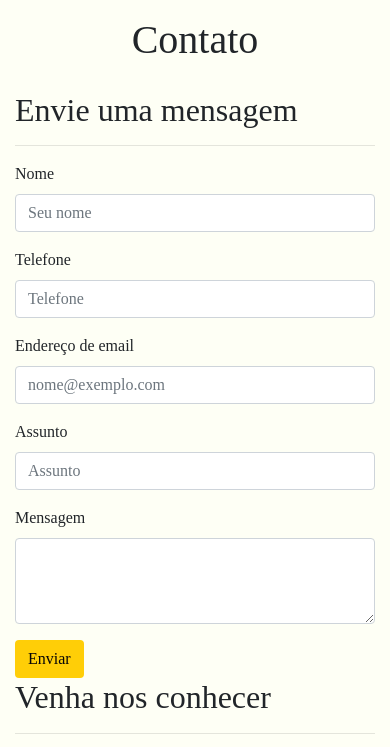
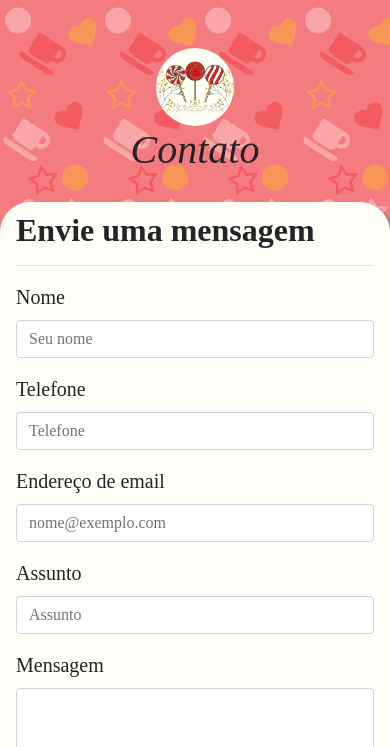
Before and after one commit to annafrancox/AnnaSun-traineeCode, a PHP site: page /contato.html in a window 390 px wide. Shown: the top 747 px of the page. Run offline with PHP 8.4, Linux system fonts and the light colour scheme; some libraries are stand-ins or nearby versions; some web fonts are replaced.

Commit message:
Pagina de Contatos para revisao

```diff
--- a/contato.html
+++ b/contato.html
@@ -14,30 +14,34 @@
 </head>
 
 <body class=" contatofront">
-  <h1>Contato</h1>
+  <div class="contatoImage pt-5">
+    <img src="img/logo trainee.png" alt="logo Anna Sun">
+  </div>
+
+  <h1><i>Contato</i></h1>
 
   <div class="container">
     <div class="row">
-      <div class="col-md borda-contato">
-        <h2>Envie uma mensagem</h2>
+      <div class="col-md borda-contato pt-2 pb-2">
+        <h2><b>Envie uma mensagem</b></h2>
         <hr>
-        <div class="form-group formularioContato">
+        <div class="form-group text-form">
           <label for="exampleFormControlInput1">Nome</label>
           <input type="name" class="form-control" id="exampleFormControlInput1" placeholder="Seu nome">
         </div>
-        <div class="form-group">
+        <div class="form-group text-form">
           <label for="exampleFormControlInput1">Telefone</label>
           <input type="name" class="form-control" id="exampleFormControlInput1" placeholder="Telefone">
         </div>
-        <div class="form-group">
+        <div class="form-group text-form">
           <label for="exampleFormControlInput1">Endereço de email</label>
           <input type="email" class="form-control" id="exampleFormControlInput1" placeholder="nome@exemplo.com">
         </div>
-        <div class="form-group">
+        <div class="form-group text-form">
           <label for="exampleFormControlInput1">Assunto</label>
           <input type="email" class="form-control" id="exampleFormControlInput1" placeholder="Assunto">
         </div>
-        <div class="form-group">
+        <div class="form-group text-form">
           <label for="exampleFormControlTextarea1">Mensagem</label>
           <textarea class="form-control" id="exampleFormControlTextarea1" rows="3"></textarea>
         </div>
@@ -45,26 +49,26 @@
 
         <button type="button" class="btn botaoContato">Enviar</button>
       </div>
-      <div class="col-md contact-info">
-        <h2>Venha nos conhecer</h2>
+      <div class="col-md contact-info pt-2 pb-2">
+        <h2><b>Venha nos conhecer</b></h2>
         <hr>
         <iframe class="mapaContato"
           src="https://www.google.com/maps/embed?pb=!1m18!1m12!1m3!1d3705.1247953818483!2d-43.37381018558926!3d-21.775430603951815!2m3!1f0!2f0!3f0!3m2!1i1024!2i768!4f13.1!3m3!1m2!1s0x989ba1c18d2a97%3A0xacf1ee467831259e!2sICE%20-%20UFJF!5e0!3m2!1spt-BR!2sbr!4v1620684445579!5m2!1spt-BR!2sbr"
           width="450" height="350" style="border:0;" allowfullscreen="" loading="lazy"></iframe>
         <div class="container">
-          <div class="row">
+          <div class="row mapText">
             <div class="col">
-              <h6>Campus Universitário, Rua José Lourenço Kelmer, s/n - São Pedro, Juiz de Fora - MG, 36036-900</h6>
+              <h6><b>Campus Universitário, Rua José Lourenço Kelmer, s/n - São Pedro, Juiz de Fora - MG, 36036-900</b></h6>
             </div>
-            <div class="col">
+            <div class="col contactLinks">
               <div class="contact-phone">
                 <i class="fas fa-phone-alt phone"></i>
-                <h6>-(32)94002-8922</h6>
+                <h6><b>-(32)94002-8922</b></h6>
               </div>
               <i class="fab fa-instagram phone"></i>
-              <h6>-@AnnaSunBrigaderia</h6>
+              <a href="#"><h6><b>-@AnnaSunBrigaderia</b></h6></a>
               <i class="fab fa-facebook-square phone"></i>
-              <h6>-facebook.com/AnnaSun</h6>
+              <a href="#"><h6><b>-facebook.com/AnnaSun</b></h6></a>
             </div>
           </div>
         </div>
--- a/css/styles.css
+++ b/css/styles.css
@@ -1,6 +1,5 @@
 .contatofront {
-    background-color: #FEFFF5;
-    padding-top: 4%;
+    background-image: url("../img/background.png");
     font-family: 'Bentham', serif;
     padding-bottom: 4%;
 }
@@ -8,15 +7,24 @@
     text-align: center;
     padding-bottom: 5%;
 }
+.contatoImage {
+    display: flex;
+    justify-content: center;
+    padding-bottom: 0px;
+}
+.contatoImage img{
+    width: 20%;
+    background-color: #FEFFF5;
+    border-radius: 100%;
+}
+
 
 .form-contato{
     background-color: #2b2b2b;
-    width: 1000%;
+    width: 0%;
     align-content: center;
 }
-.form-contato img{
-    background-color: royalblue;
-}
+
 .mapaContato{
 
     padding-top: 5%;
@@ -30,13 +38,28 @@
 }
 .boxContact{
     padding-bottom: 5%;
-    background-color: green;
 
 }
 .borda-contato{
-    box-shadow: #FFCE07;
+    border: 1px solid #FEFFF5;
+    border-radius: 30px;
+    background-color: #FEFFF5;
+    box-shadow: 5px 5px 3px #888888;
 }
 
 .phone{
     float: left;
 }
+
+.text-form{
+    font-size: 20px;
+}
+.contactLinks a {
+    color: #070607 !important;
+}
+.contactLinks a {
+    text-decoration: none !important;
+}
+.contactLinks a:hover{
+    text-decoration: none;
+}
```
Also changed, not shown: css/style.css (added), img/Icone-Telefone.png, img/background.png (added), img/logo trainee.png (added).
